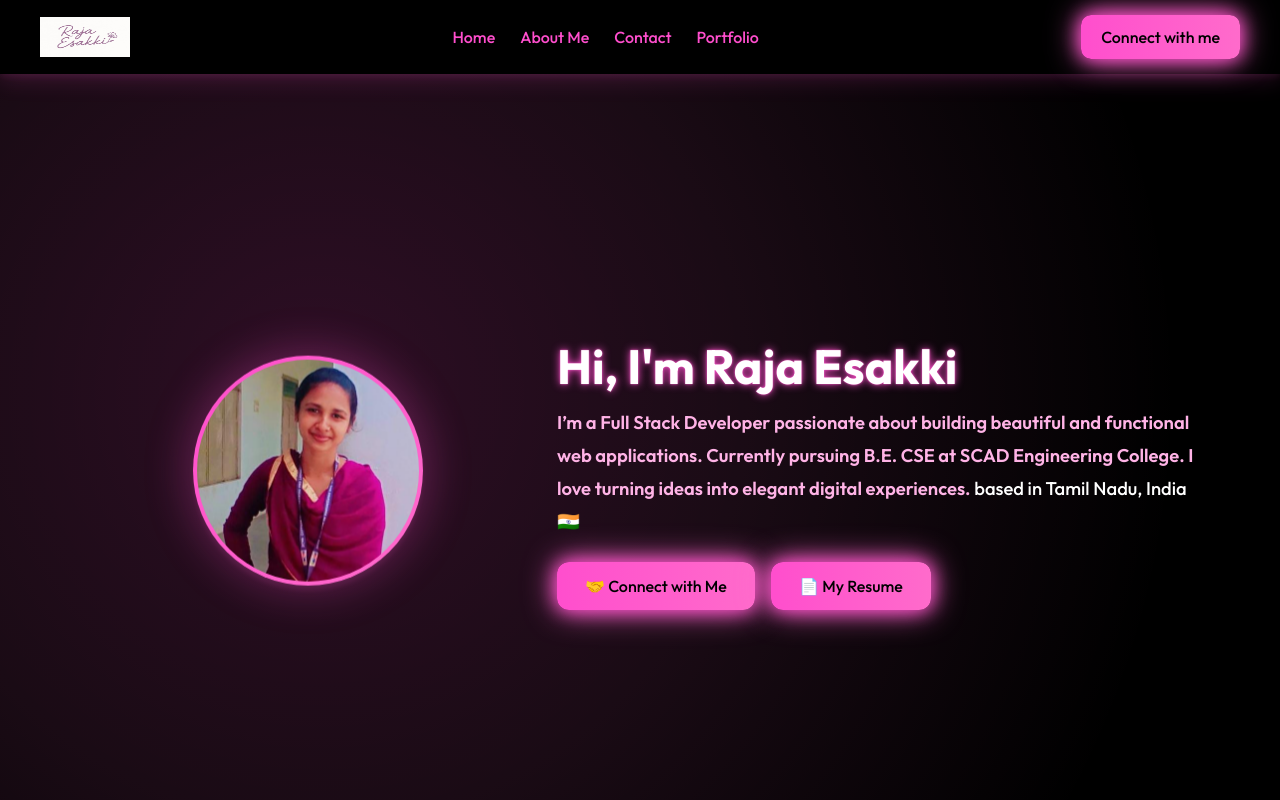
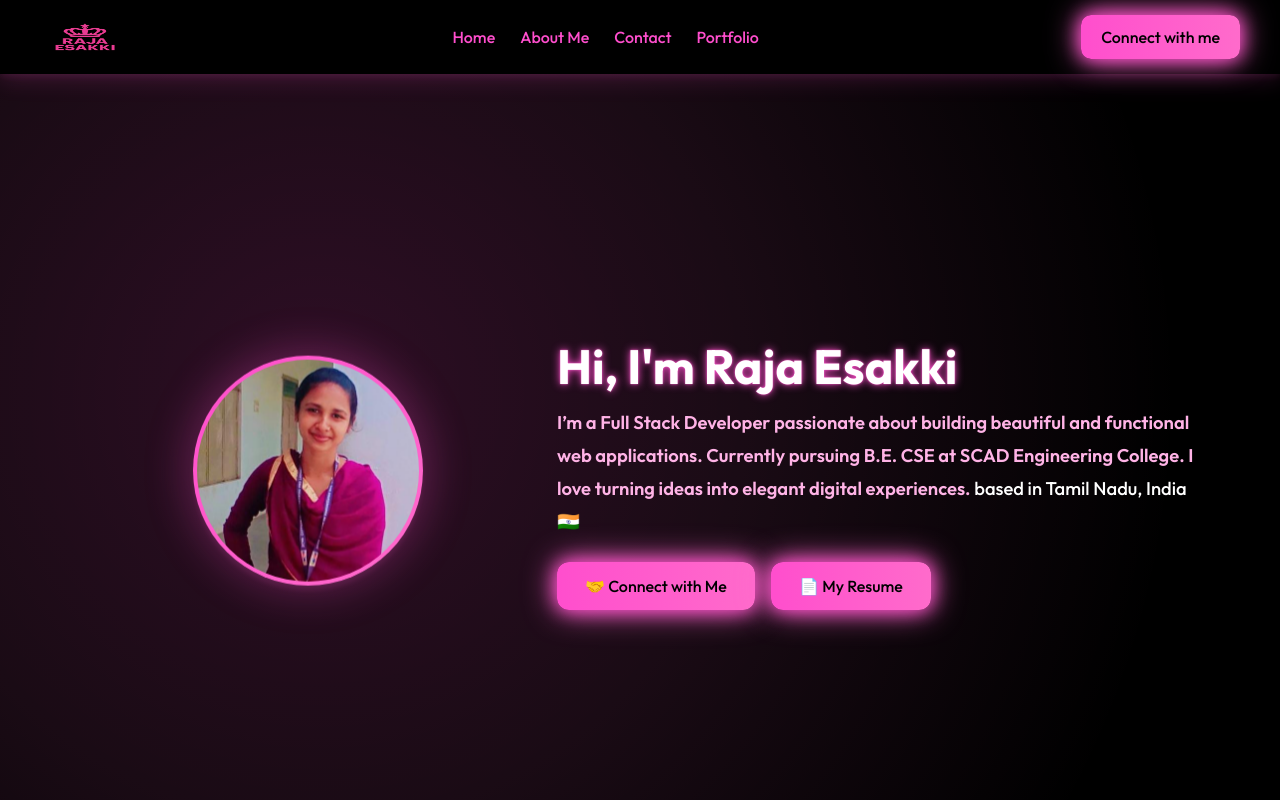
Before and after one commit to Rajaesakki1/Portfolio, a React (Vite) app: page / in a window 1280 px wide. Shown: the top 800 px of the page. Built offline with nearby package versions, Linux system fonts and the light colour scheme.

Commit message:
logo modified

```diff
--- a/index.html
+++ b/index.html
@@ -2,7 +2,7 @@
 <html lang="en">
   <head>
     <meta charset="UTF-8" />
-    <link rel="icon" type="" href="" />
+    <link rel="icon" type="" href="/assets/namelogo1.jpg" />
     <meta name="viewport" content="width=device-width, initial-scale=1.0" />
     <title>Portfolio</title>
     <link rel="preconnect" href="https://fonts.googleapis.com">
--- a/src/Navbar/Navbar.jsx
+++ b/src/Navbar/Navbar.jsx
@@ -6,7 +6,7 @@ function Navbar() {
 
   return (
     <div className='Nav'>
-      <img style={{ width: '90px', height: '40px' }} src='/assets/namelogo.jpg' alt='Logo' />
+      <img style={{ width: '90px', height: '40px' }} src='/assets/namelogo1.jpg' alt='Logo' />
 
       <ul className='nav-menu'>
         <li><a href='#Home' className='text-pink text-decoration'>Home</a></li>
@@ -19,7 +19,7 @@ function Navbar() {
 
       {/* Hamburger icon for mobile */}
       <button className='hamburger' aria-label='Open menu' onClick={() => setSidebarOpen(true)}>
-        <span></span><span></span><span></span>
+        <span></span><span></span><span></span><span></span>
       </button>
 
       {/* Sidebar drawer */}
```
Also changed, not shown: public/assets/namelogo1.jpg (added).
